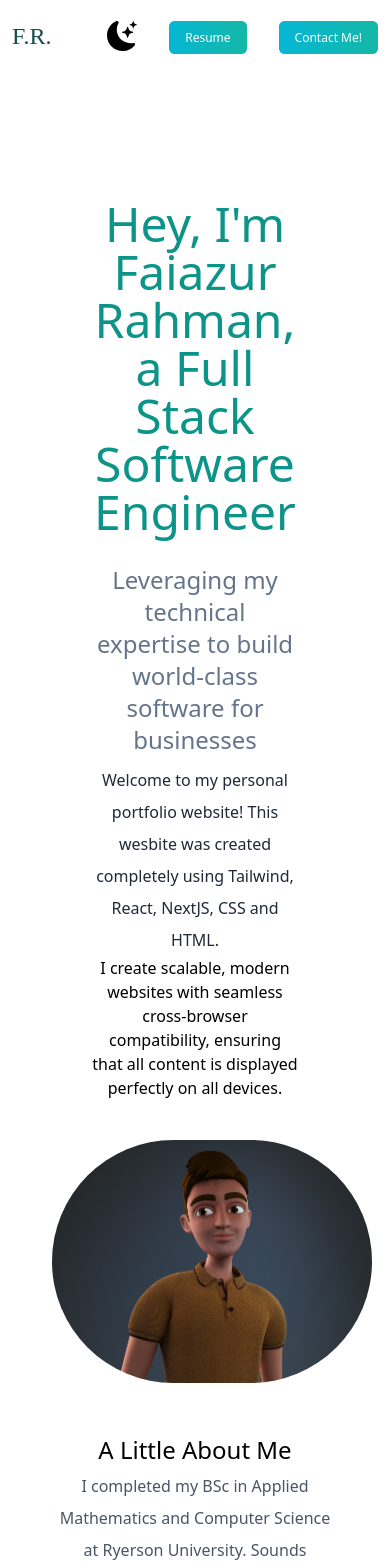
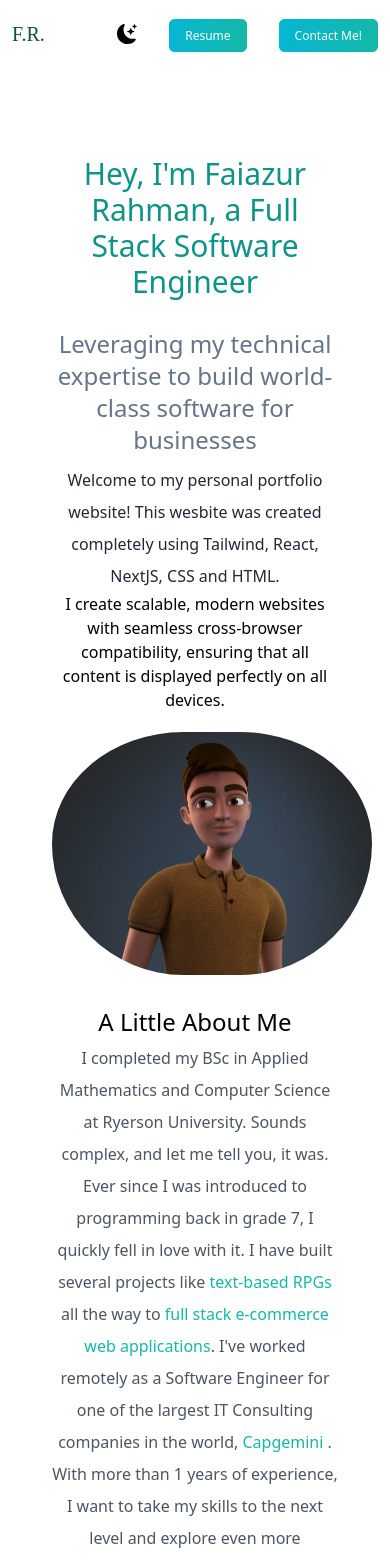
Before and after one commit to Siam63/portfolio-web-app, a Next.js app: page / in a window 390 px wide. Shown: the top 1562 px of the page. Built offline with nearby package versions, Linux system fonts and the light colour scheme.

Commit message:
cross-browser issue fixed

```diff
--- a/pages/About.js
+++ b/pages/About.js
@@ -5,8 +5,8 @@ import Image from 'next/image';
 function About() {
     return (
         <div>
-            <div className="text-center p-10">
-            <h2 className="text-5xl text-teal-600 font-medium pb-5 dark:text-gray-300">Hey, I'm Faiazur Rahman, a Full Stack Software Engineer</h2>
+            <div className="text-center md:p-10">
+            <h2 className="text-3xl md:text-5xl text-teal-600 font-medium pb-5 dark:text-gray-300">Hey, I'm Faiazur Rahman, a Full Stack Software Engineer</h2>
             <h3 className="text-2xl py-2 text-slate-500 dark:text-gray-400">Leveraging my technical expertise to build world-class software for businesses</h3>
             <p className="text-md leading-8 text-gray-800 dark:text-gray-300">Welcome to my personal portfolio website! This wesbite was created completely using Tailwind, React, NextJS, CSS and HTML.
             </p>
@@ -17,7 +17,7 @@ function About() {
           </div>
 
           <div className="relative mx-auto w-80 h-80">
-            <Image className="rounded-full w-80 h-70" src={selfie}/>
+            <Image className="rounded-full w-80 h-70 pt-5" src={selfie}/>
           </div>
 
           <div className="dark:text-gray-300 mx-auto text-center mt-[-30px]">
--- a/pages/index.js
+++ b/pages/index.js
@@ -25,19 +25,19 @@ export default function Home() {
         <link rel="icon" href="/favicon.ico" />
       </Head>
 
-      <main className="md:px-20 bg-white lg:px-30 px-3  dark:bg-gradient-to-r dark:from-gray-900 dark:to-sky-900">
+      <main className="md:px-20 bg-white lg:px-30 px-3 dark:bg-gradient-to-r dark:from-gray-900 dark:to-sky-900">
         <section className="min-h-screen">
           <nav className="py-5 mb-12 flex justify-between">
-            <h1 className="text-2xl text-teal-900 font-burtons dark:text-white">F.R.</h1>
+            <h1 className="md:text-3xl text-xl text-teal-900 font-burtons dark:text-white">F.R.</h1>
             <ul className="flex items-center">
-              <li><BsFillMoonStarsFill onClick={() => setDarkMode(!darkMode)} className="dark:text-white cursor-pointer text-3xl"/></li>
+              <li><BsFillMoonStarsFill onClick={() => setDarkMode(!darkMode)} className="dark:text-white cursor-pointer md:text-3xl text-xl"/></li>
               <li>
-                <a href="T_UPDATED_RESUME.pdf" target="_blank" className="text-xs bg-gradient-to-r from-cyan-500 to-teal-500 text-white px-4 py-2 rounded-md ml-8 transition ease-in-out delay-100 bg-blue-500 hover:scale-125">
+                <a href="T_UPDATED_RESUME.pdf" target="_blank" className="md:text-2xl text-xs bg-gradient-to-r from-cyan-500 to-teal-500 text-white px-4 py-2 rounded-md ml-8 transition ease-in-out delay-100 bg-blue-500 hover:scale-125">
                   Resume
                 </a>
               </li>
               <li>
-                <a href="/Contact" className="text-xs bg-gradient-to-r from-cyan-500 to-teal-500 text-white px-4 py-2 rounded-md ml-8 transition ease-in-out delay-100 bg-blue-500 hover:scale-125">
+                <a href="/Contact" className="md:text-2xl text-xs bg-gradient-to-r from-cyan-500 to-teal-500 text-white px-4 py-2 rounded-md ml-8 transition ease-in-out delay-100 bg-blue-500 hover:scale-125">
                   Contact Me!
                 </a>
               </li>
```
